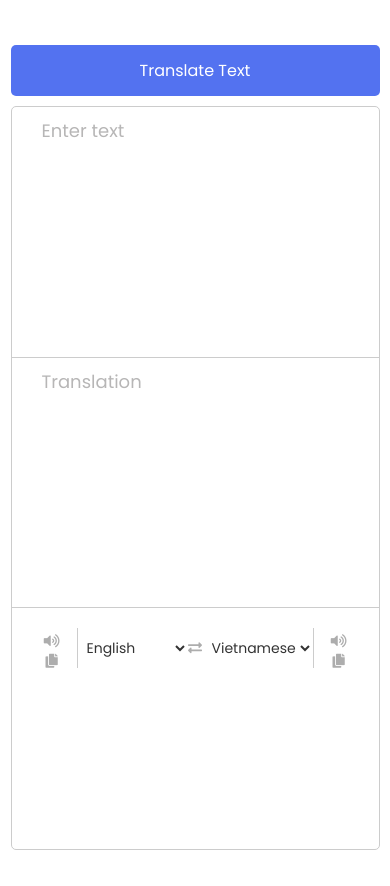
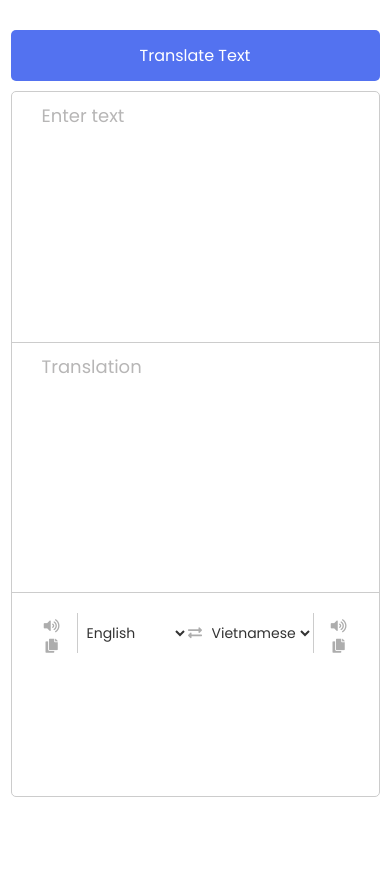
Before and after one commit to Dung-Coders/translator-app, a plain HTML site: page index.html in a window 390 px wide. Shown: the top 886 px of the page. After the commit the page ends 844 px from the top, so only its background shows below. Drawn offline with Linux system fonts and the light colour scheme.

Commit message:
Update style.css

```diff
--- a/style.css
+++ b/style.css
@@ -140,8 +140,8 @@ body{
     min-width: 100vw;
   }
   .container{
-    margin: 15px 10px 0px;
-    height: 105vh;
+    margin: 0px 10px 0px;
+    height: 100vh;
     width: 110vw;
   }
   .wrapper{
```
